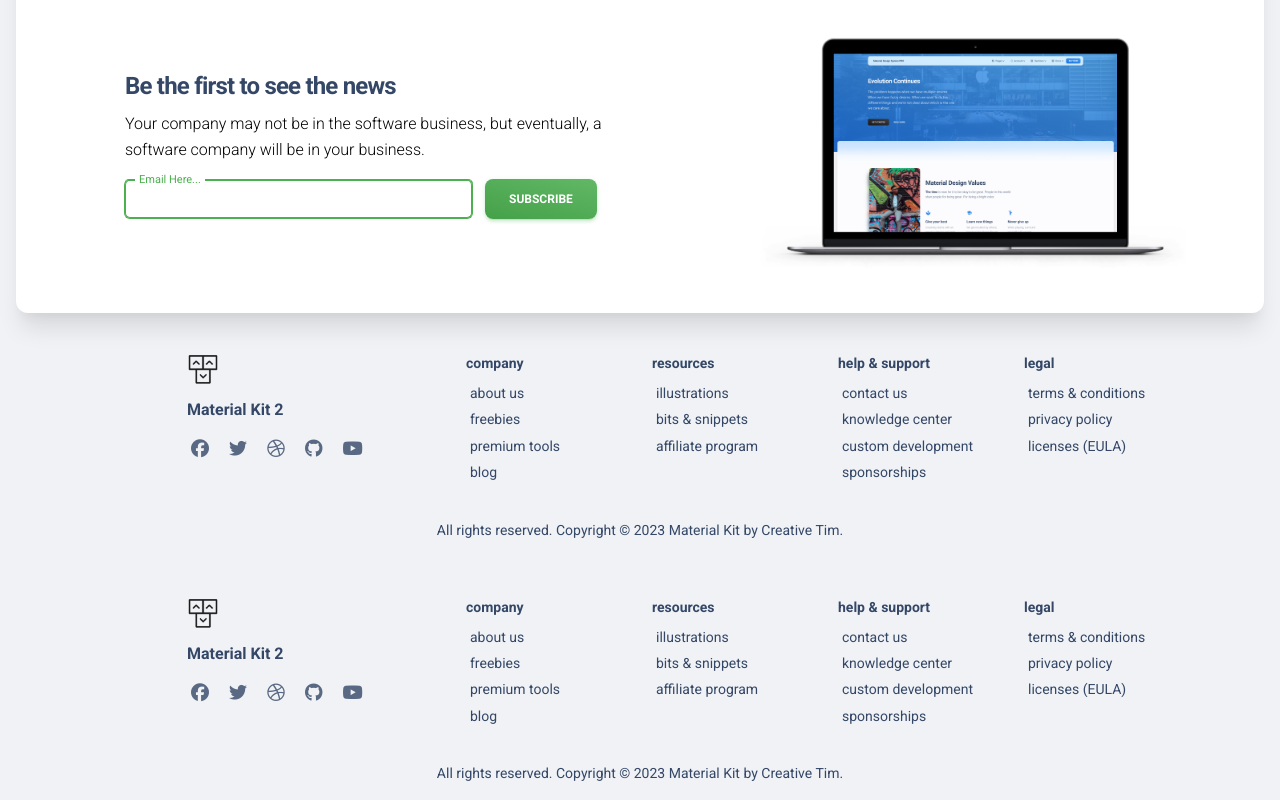
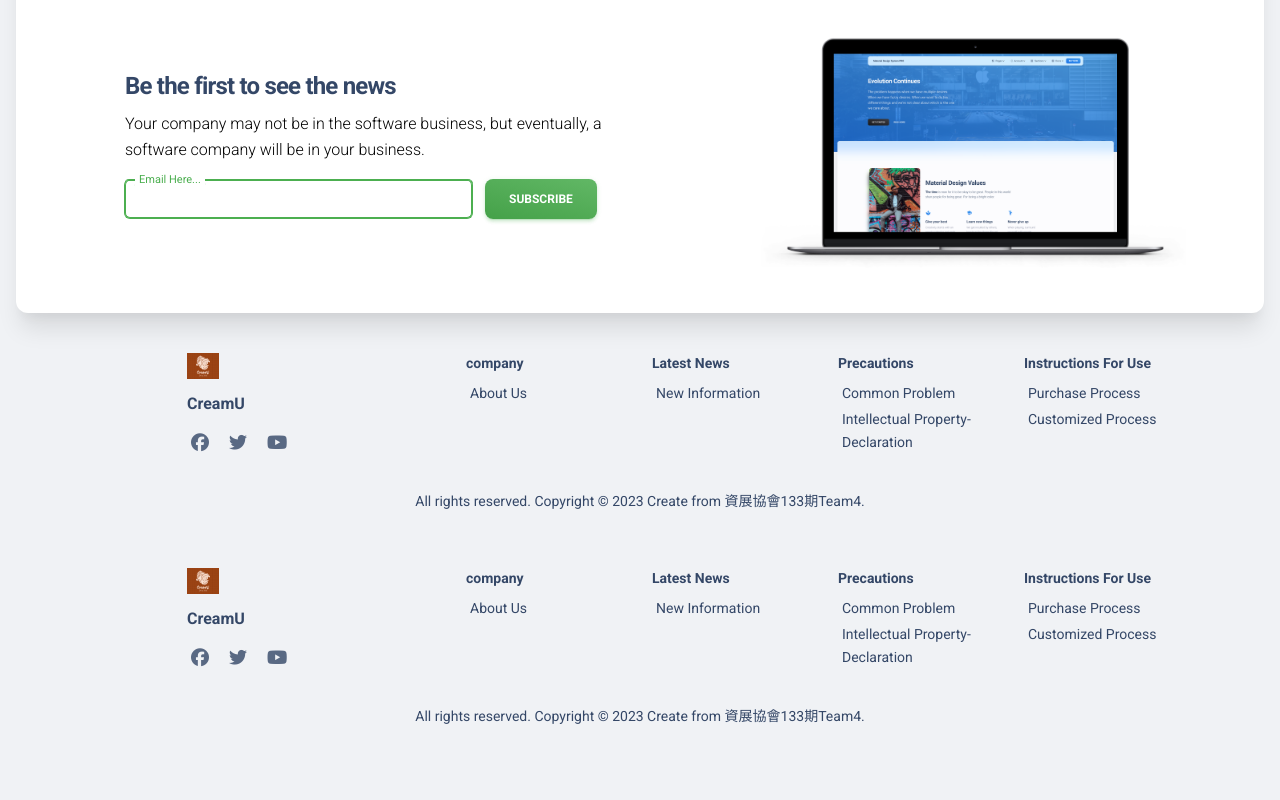
Before and after one commit to CPBear7777/vue-creamu1-main, a Vue app: page /pages/landing-pages/about-us in a window 1280 px wide. Shown: the part 2043-2843 px from the top of the page. After the commit the page ends 2786 px from the top, so only its background shows below. Built offline with nearby package versions, Linux system fonts and the light colour scheme; what @vuepic/vue-datepicker would draw is missing.

Commit message:
8/1 06:48

```diff
--- a/index.html
+++ b/index.html
@@ -12,7 +12,7 @@
       href="./src/assets/img/logo/creamU.jpg"
     />
     <link rel="icon" type="image/png" href="./src/assets/img/logo/creamU.jpg" />
-    <title>CresmU</title>
+    <title>CreamU</title>
     <!--     Fonts and icons     -->
     <link
       rel="stylesheet"
--- a/src/examples/footers/FooterCentered.vue
+++ b/src/examples/footers/FooterCentered.vue
@@ -7,23 +7,23 @@ defineProps({
     default: () => [
       {
         icon: '<i class="fab fa-facebook text-lg opacity-8"></i>',
-        link: "https://www.facebook.com/CreativeTim/",
+        link: "https://www.facebook.com",
       },
       {
         icon: '<i class="fab fa-twitter text-lg opacity-8"></i>',
-        link: "https://twitter.com/creativetim",
+        link: "https://twitter.com",
       },
-      {
-        icon: '<i class="fab fa-dribbble text-lg opacity-8"></i>',
-        link: "https://dribbble.com/creativetim",
-      },
-      {
-        icon: '<i class="fab fa-github text-lg opacity-8"></i>',
-        link: "https://github.com/creativetimofficial",
-      },
+      // {
+      //   icon: '<i class="fab fa-dribbble text-lg opacity-8"></i>',
+      //   link: "https://dribbble.com",
+      // },
+      // {
+      //   icon: '<i class="fab fa-github text-lg opacity-8"></i>',
+      //   link: "https://github.com/creativetimofficial",
+      // },
       {
         icon: '<i class="fab fa-youtube text-lg opacity-8"></i>',
-        link: "https://www.youtube.com/channel/UCVyTG4sCw-rOvB9oHkzZD1w",
+        link: "https://www.youtube.com",
       },
     ],
   },
@@ -75,7 +75,7 @@ defineProps({
       <div class="row">
         <div class="col-8 mx-auto text-center mt-1">
           <p class="mb-0 text-secondary">
-            Copyright © {{ new Date().getFullYear() }} Material by Creative Tim.
+            Copyright © {{ new Date().getFullYear() }} Create by 資展協會133期Team4.
           </p>
         </div>
       </div>
--- a/src/examples/footers/FooterDefault.vue
+++ b/src/examples/footers/FooterDefault.vue
@@ -1,5 +1,5 @@
 <script setup>
-import logoDark from "@/assets/img/logo-ct-dark.png";
+import logoDark from "@/assets/img/logo/creamU.jpg";
 defineProps({
   brand: {
     type: Object,
@@ -7,7 +7,7 @@ defineProps({
     logo: String,
     route: "",
     default: () => ({
-      name: "Material Kit 2",
+      name: "CreamU",
       logo: logoDark,
       route: "/"
     })
@@ -19,23 +19,23 @@ defineProps({
     default: () => [
       {
         icon: '<i class="fab fa-facebook text-lg opacity-8"></i>',
-        link: "https://www.facebook.com/CreativeTim/"
+        link: "https://www.facebook.com"
       },
       {
         icon: '<i class="fab fa-twitter text-lg opacity-8"></i>',
-        link: "https://twitter.com/creativetim"
+        link: "https://twitter.com"
       },
-      {
-        icon: '<i class="fab fa-dribbble text-lg opacity-8"></i>',
-        link: "https://dribbble.com/creativetim"
-      },
-      {
-        icon: '<i class="fab fa-github text-lg opacity-8"></i>',
-        link: "https://github.com/creativetimofficial"
-      },
+      // {
+      //   icon: '<i class="fab fa-dribbble text-lg opacity-8"></i>',
+      //   link: "https://dribbble.com"
+      // },
+      // {
+      //   icon: '<i class="fab fa-github text-lg opacity-8"></i>',
+      //   link: "https://github.com"
+      // },
       {
         icon: '<i class="fab fa-youtube text-lg opacity-8"></i>',
-        link: "https://www.youtube.com/channel/UCVyTG4sCw-rOvB9oHkzZD1w"
+        link: "https://www.youtube.com"
       }
     ]
   },
@@ -52,70 +52,70 @@ defineProps({
         name: "company",
         items: [
           {
-            name: "about us",
-            href: "https://www.creative-tim.com/presentation"
+            name: "About Us",
+            href: "http://localhost:3000/"
           },
-          {
-            name: "freebies",
-            href: "https://www.creative-tim.com/templates/free"
-          },
-          {
-            name: "premium tools",
-            href: "https://www.creative-tim.com/templates/premium"
-          },
-          { name: "blog", href: "https://www.creative-tim.com/blog" }
+          // {
+          //   name: "Latest News",
+          //   href: "http://localhost:3000/"
+          // },
+          // {
+          //   name: "Precautions",
+          //   href: "http://localhost:3000/"
+          // },
+          // { name: "Process Explanation", href: "http://localhost:3000/" }
         ]
       },
       {
-        name: "resources",
+        name: "Latest News",
         items: [
-          { name: "illustrations", href: "https://iradesign.io/" },
+          // { name: "Latest News", href: "http://localhost:3000/" },
           {
-            name: "bits & snippets",
-            href: "https://www.creative-tim.com/bits"
+            name: "New Information",
+            href: "http://localhost:3000/"
           },
-          {
-            name: "affiliate program",
-            href: "https://www.creative-tim.com/affiliates/new"
-          }
+          // {
+          //   name: "affiliate program",
+          //   href: "https://www.creative-tim.com/affiliates/new"
+          // }
         ]
       },
       {
-        name: "help & support",
+        name: "Precautions",
         items: [
           {
-            name: "contact us",
-            href: "https://www.creative-tim.com/contact-us"
+            name: "Common Problem",
+            href: "http://localhost:3000/"
           },
           {
-            name: "knowledge center",
-            href: "https://www.creative-tim.com/knowledge-center"
+            name: "Intellectual Property-Declaration",
+            href: "http://localhost:3000/"
           },
-          {
-            name: "custom development",
-            href: "https://services.creative-tim.com/"
-          },
-          {
-            name: "sponsorships",
-            href: "https://www.creative-tim.com/sponsorships"
-          }
+          // {
+          //   name: "custom development",
+          //   href: "https://services.creative-tim.com/"
+          // },
+          // {
+          //   name: "sponsorships",
+          //   href: "https://www.creative-tim.com/sponsorships"
+          // }
         ]
       },
       {
-        name: "legal",
+        name: "Instructions For Use",
         items: [
           {
-            name: "terms & conditions",
+            name: "Purchase Process",
             href: "https://www.creative-tim.com/terms"
           },
           {
-            name: "privacy policy",
-            href: "https://www.creative-tim.com/privacy"
+            name: "Customized Process",
+            href: "http://localhost:3000/"
           },
-          {
-            name: "licenses (EULA)",
-            href: "https://www.creative-tim.com/license"
-          }
+          // {
+          //   name: "licenses (EULA)",
+          //   href: "https://www.creative-tim.com/license"
+          // }
         ]
       }
     ]
@@ -171,9 +171,9 @@ defineProps({
             <p class="text-dark my-4 text-sm font-weight-normal">
               All rights reserved. Copyright ©
               {{ new Date().getFullYear() }}
-              Material Kit by
-              <a href="https://www.creative-tim.com" target="_blank"
-                >Creative Tim</a
+              Create from
+              <a href="http://localhost:3000/" target="_blank"
+                >資展協會133期Team4</a
               >.
             </p>
           </div>
```
